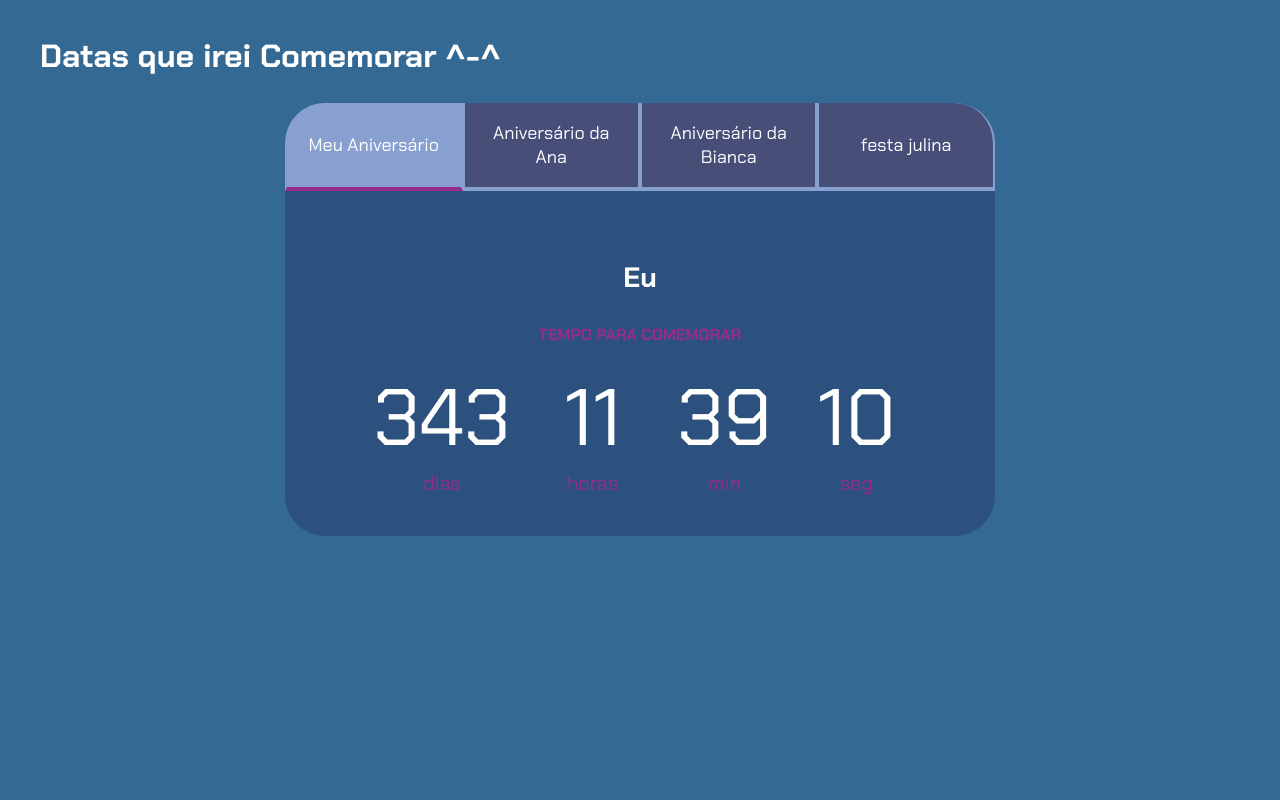
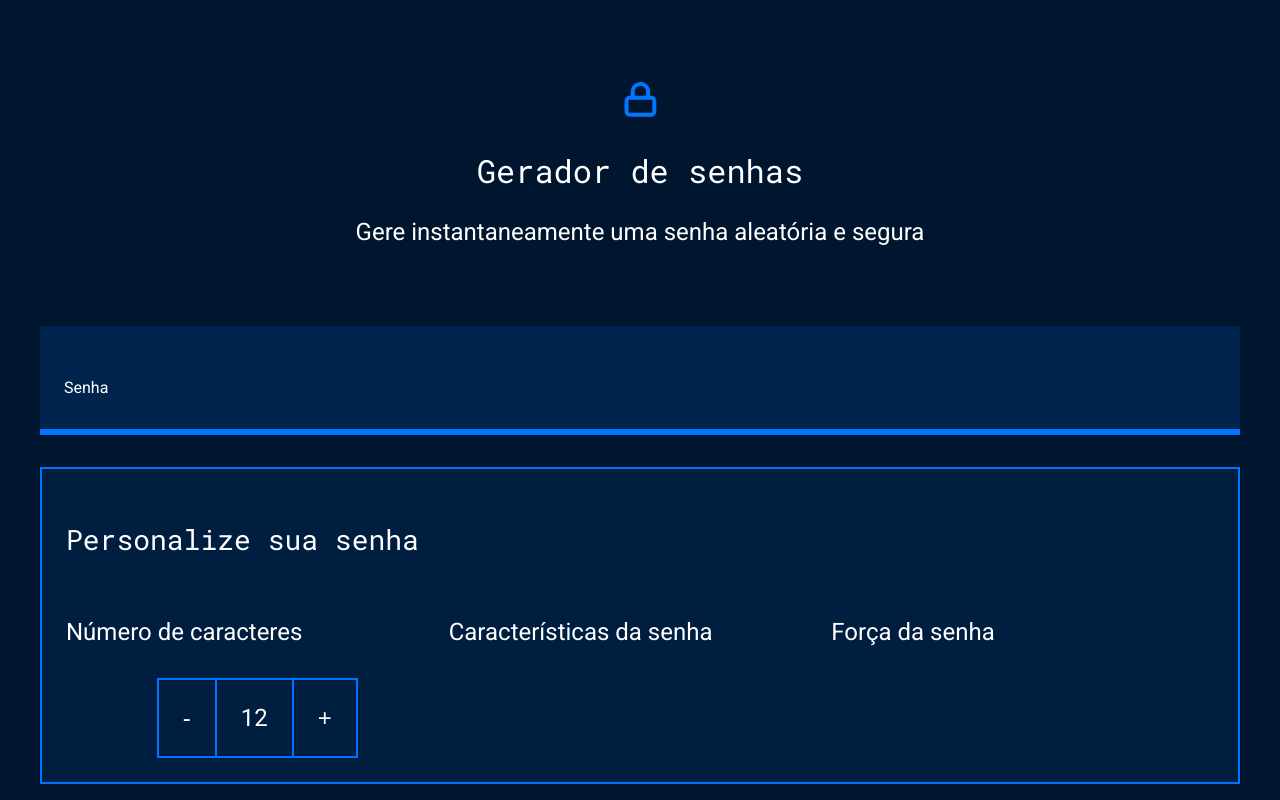
Before and after one commit to niina311/cronometro, a plain HTML site: page index.html in a window 1280 px wide. Drawn offline with Linux system fonts and the light colour scheme.

Commit message:
aula1 correção

```diff
--- a/index.html
+++ b/index.html
@@ -4,113 +4,41 @@
 <head>
     <meta charset="UTF-8">
     <meta name="viewport" content="width=device-width, initial-scale=1.0">
-    <title>Meus objetivos do ano</title>
+    <title>Gerador de senha</title>
     <link rel="stylesheet" href="style.css">
 </head>
 
 <body>
-    <section class="conteudo-principal">
-        <h2 class="titulo-principal">Datas que irei Comemorar ^-^<span></span></h2>
-        <div class="conteudo">
-            <div class="botoes">
-                <button class="botao ativo">Meu Aniversário</button>
-                <button class="botao">Aniversário da Ana </button>
-                <button class="botao">Aniversário da Bianca</button>
-                <button class="botao">festa julina</button>
-            </div>
-            <div class="abas-textos">
-                <div class="aba-conteudo ativo">
-                    <h3 class="aba-conteudo-titulo-principal">Eu</h3>
-                    <h4 class="aba-conteudo-titulo-secundario">Tempo para comemorar</h4>
-                    <div class="contador">
-                        <div class="contador-digito">
-                            <p class="contador-digito-numero" id="dias0"></p>
-                            <p class="contador-digito-texto">dias</p>
-                        </div>
-                        <div class="contador-digito">
-                            <p class="contador-digito-numero" id="horas0"></p>
-                            <p class="contador-digito-texto">horas</p>
-                        </div>
-                        <div class="contador-digito">
-                            <p class="contador-digito-numero" id="min0"></p>
-                            <p class="contador-digito-texto">min</p>
-                        </div>
-                        <div class="contador-digito">
-                            <p class="contador-digito-numero" id="seg0"></p>
-                            <p class="contador-digito-texto">seg</p>
-                        </div>
-                    </div>
+    <section class="conteudo">
+        <div class="conteudo-titulo">
+            <img src="unlock.svg" alt="cadeado fechado">
+            <h2 class="titulo-principal">Gerador de senhas</h2>
+            <h3 class="titulo-secundario">Gere instantaneamente uma senha aleatória e segura</h3>
+        </div>
+        <div class="conteudo-senha">
+            <label for="senha">Senha</label>
+            <input name="senha" type="text" id="campo-senha">
+        </div>
+        <div class="parametro">
+            <h3 class="parametro-titulo">Personalize sua senha</h3>
+            <div class="parametro-coluna__senha">
+                <div class="parametro-senha">
+    <h4 class="parametro-senha__titulo">Número de caracteres</h4>
+    <div class="parametro-senha-botoes">
+        <button class="parametro-senha__botao">-</button>
+        <p class="parametro-senha__texto">12</p>
+        <button class="parametro-senha__botao">+</button>
+    </div>
+</div>
+                <div class="parametro-senha">
+                    <h4 class="parametro-senha__titulo">Características da senha</h4>
                 </div>
-                <div class="aba-conteudo">
-                    <h3 class="aba-conteudo-titulo-principal"> Ana</h3>
-                    <h4 class="aba-conteudo-titulo-secundario">Tempo para comemorar</h4>
-                    <div class="contador">
-                        <div class="contador-digito">
-                            <p class="contador-digito-numero" id="dias1"></p>
-                            <p class="contador-digito-texto">dias</p>
-                        </div>
-                        <div class="contador-digito">
-                            <p class="contador-digito-numero" id="horas1"></p>
-                            <p class="contador-digito-texto">horas</p>
-                        </div>
-                        <div class="contador-digito">
-                            <p class="contador-digito-numero" id="min1"></p>
-                            <p class="contador-digito-texto">min</p>
-                        </div>
-                        <div class="contador-digito">
-                            <p class="contador-digito-numero" id="seg1"></p>
-                            <p class="contador-digito-texto">seg</p>
-                        </div>
-                    </div>
-                </div>
-                <div class="aba-conteudo">
-                    <h3 class="aba-conteudo-titulo-principal">Bianca</h3>
-                    <h4 class="aba-conteudo-titulo-secundario">Tempo para comemorar</h4>
-                    <div class="contador">
-                        <div class="contador-digito">
-                            <p class="contador-digito-numero" id="dias2"></p>
-                            <p class="contador-digito-texto">dias</p>
-                        </div>
-                        <div class="contador-digito">
-                            <p class="contador-digito-numero" id="horas2"></p>
-                            <p class="contador-digito-texto">horas</p>
-                        </div>
-                        <div class="contador-digito">
-                            <p class="contador-digito-numero" id="min2"></p>
-                            <p class="contador-digito-texto">min</p>
-                        </div>
-                        <div class="contador-digito">
-                            <p class="contador-digito-numero" id="seg2"></p>
-                            <p class="contador-digito-texto">seg</p>
-                        </div>
-                    </div>
-                </div>
-                <div class="aba-conteudo">
-                    <h3 class="aba-conteudo-titulo-principal">Festa julina</h3>
-                    <h4 class="aba-conteudo-titulo-secundario">Tempo para comemorar</h4>
-                    <div class="contador">
-                        <div class="contador-digito">
-                            <p class="contador-digito-numero" id="dias3"></p>
-                            <p class="contador-digito-texto">dias</p>
-                        </div>
-                        <div class="contador-digito">
-                            <p class="contador-digito-numero" id="horas3"></p>
-                            <p class="contador-digito-texto">horas</p>
-                        </div>
-                        <div class="contador-digito">
-                            <p class="contador-digito-numero" id="min3"></p>
-                            <p class="contador-digito-texto">min</p>
-                        </div>
-                        <div class="contador-digito">
-                            <p class="contador-digito-numero" id="seg3"></p>
-                            <p class="contador-digito-texto">seg</p>
-                        </div>
-                    </div>
+                <div class="parametro-senha">
+                    <h4 class="parametro-senha__titulo">Força da senha</h4>
                 </div>
             </div>
         </div>
     </section>
-    <script src="main.js"></script>
 </body>
 
 </html>
--- a/style.css
+++ b/style.css
@@ -1,131 +1,112 @@
-@import url('https://fonts.googleapis.com/css2?family=Chakra+Petch:wght@400;700&display=swap');
+@import url('https://fonts.googleapis.com/css2?family=Roboto&family=Roboto+Mono&display=swap');
 
-:root {
-    --cor-de-fundo: #346994;
-    --verde: #972b8e;
-    --branco: #FFFFFF;
-    --botao-ativo: #87a0cf;
-    --botao-inativo: rgba(91, 55, 94, 0.5);
-    --texto-fundo: rgba(31, 27, 77, 0.3);
+:root{
+    --branco: white;
+    --cor-de-fundo: #00162E;
+    --fundo-senha: #00244D;
+    --fundo-texto: #001E40;
+    --borda: #0075FF;
+    --roboto: 'Roboto', sans-serif;
+    --roboto-mono: 'Roboto Mono', monospace;
 }
 
-body {
-    background-color: var(--cor-de-fundo);
-    color: var(--branco);
-    font-family: 'Chakra Petch', sans-serif;
+*{
+    font-weight: 400;
 }
 
+body{
+    color: var(--branco);
+    background-color: var(--cor-de-fundo);
+    font-family: var(--roboto);
+}
 
-.conteudo-principal {
+.titulo-principal{
+    font-family: var(--roboto-mono);
+    font-size: 32px;
+}
+
+.titulo-secundario{
+    font-size: 24px;
+}
+
+.conteudo-titulo{
+    text-align: center;
+    margin-top: 80px;
+}
+
+.conteudo-senha{
+    margin-top: 80px;
+    background: var(--fundo-senha);
+    padding: 24px;
+    border-bottom: 6px solid var(--borda);
+}
+
+#campo-senha{
+    background-color: var(--fundo-senha);
+    border: none;
+    color: var(--branco);
+    font-family: var(--roboto-mono);
+    font-size: 40px;
+    width: 70%;
+}
+
+#campo-senha:focus{
+    outline: none;
+}
+
+.conteudo{
+    max-width: 1200px;
+    margin: 0 auto;
+}
+
+.parametro{
+    background-color: var(--fundo-texto);
+    border: 2px solid var(--borda);
+    margin-top: 32px;
+    padding: 24px;
+}
+
+.parametro-titulo{
+    font-family: var(--roboto-mono);
+    font-size: 28px;
+}
+
+.parametro-senha__titulo{
+    font-size:24px;
+}
+
+.parametro-coluna__senha{
     display: flex;
     flex-direction: column;
     justify-content: center;
-    align-items: center;
-    max-width: 1200px;
-    width: 100%;
+}
+.parametro-senha{
+    width: 50%;
     margin: 0 auto;
 }
 
-.titulo-principal {
-    text-align: left;
-    width: 100%;
-    font-size: 32px;
-}
-
-.titulo-principal span {
-    color: var(--verde);
-}
-
-
-.botao {
-    font-family: 'Chakra Petch', sans-serif;
-    background-color: var(--botao-inativo);
-    color: var(--branco);
+.parametro-senha-botoes{
     display: flex;
     justify-content: center;
-    padding: 1em;
-    font-size: 18px;
-    align-items: center;
-    width: 100%;
-    border-bottom: 4px solid var(--botao-ativo);
-    border-left: 2px solid var(--botao-ativo);
-    border-right: 2px solid var(--botao-ativo);
-    border-top: none;
 }
-
-.botao:first-child {
-    border-radius: 40px 40px 0 0;
+.parametro-senha__botao{
+    background-color: var(--fundo-texto);
+    color: var(--branco);
+    border: 2px solid var(--borda);
+    padding: 24px;
+    font-size: 24px;
+    cursor: pointer;
 }
-
-.botoes {
-    display: block;
-}
-
-.botao.ativo {
-    background-color: var(--botao-ativo);
-    border-bottom: 4px solid var(--verde);
-}
-
-.abas-textos {
-    background-color: var(--texto-fundo);
-    padding: 40px;
-    border-radius: 0 0 40px 40px;
-}
-
-.aba-conteudo.ativo {
-    display: block;
-}
-
-.aba-conteudo {
-    display: none;
-}
-
-.aba-conteudo-titulo-principal {
-    font-size: 28px;
-    text-align: center;
-}
-
-.aba-conteudo-titulo-secundario {
-    text-align: center;
-    color: var(--verde);
-    text-transform: uppercase;
-}
-
-.contador {
-    display: flex;
-    justify-content: center;
-    flex-wrap: wrap;
-}
-
-.contador-digito {
-    padding: 0 16px;
-    text-align: center;
-    min-width: 100px;
-}
-
-.contador-digito-numero {
-    font-size: 80px;
+.parametro-senha__texto{
+    padding: 24px;
+    border-top: 2px solid var(--borda);
+    border-bottom: 2px solid var(--borda);
     margin: 0;
-
-}
-
-.contador-digito-texto {
-    color: var(--verde);
-    font-size: 20px;
-    margin: 0;
-
+    font-size: 24px;
 }
 
 @media screen and (min-width: 768px) {
-    .botoes {
-        display: flex;
-    }
-
-    .botao:first-child {
-        border-radius: 40px 0 0 0;
-    }
-
-    .botao:last-child {
-        border-radius: 0 40px 0 0;
+    .parametro-coluna__senha{
+        flex-direction: row;
     }
 }
```
Also changed, not shown: unlock.svg (added).
